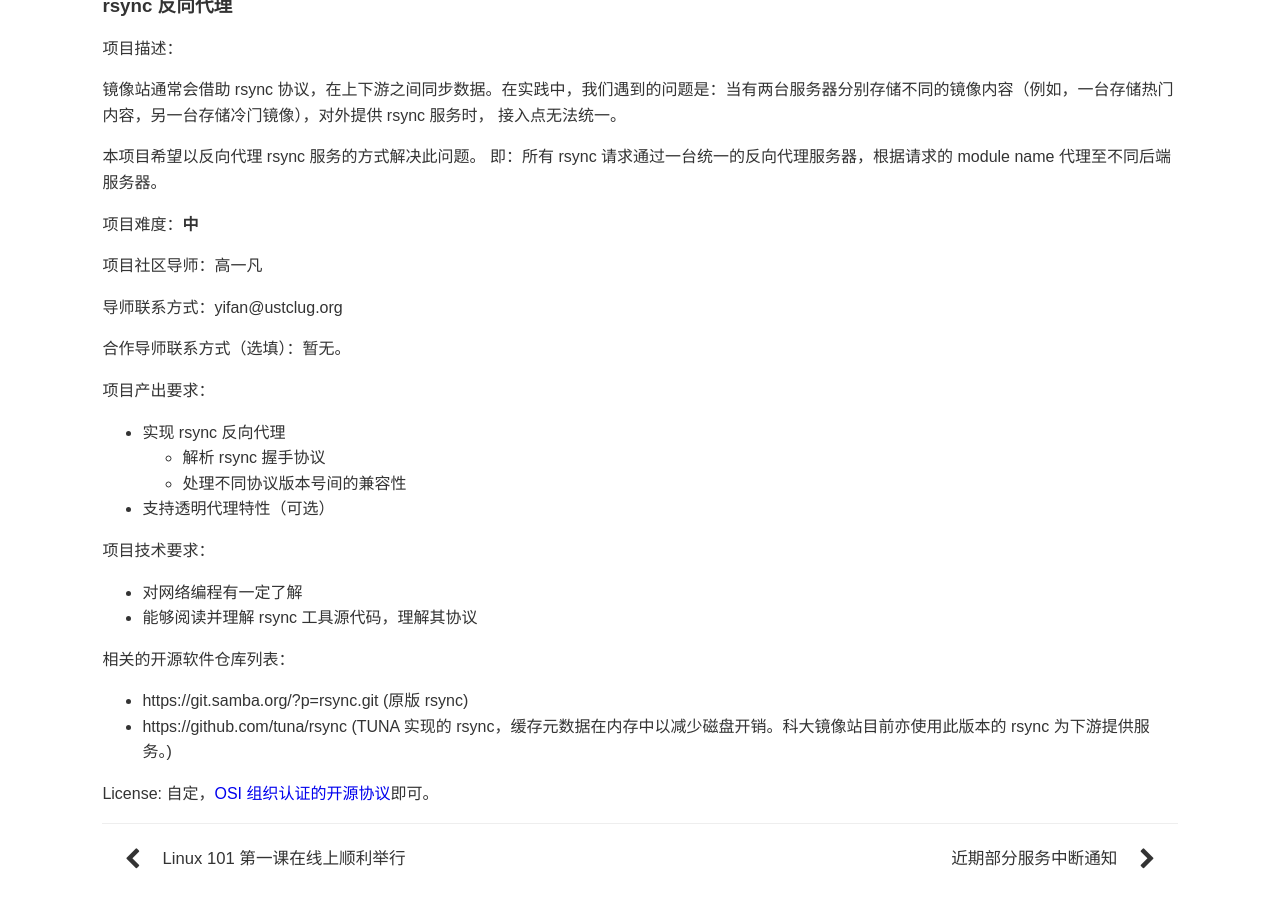
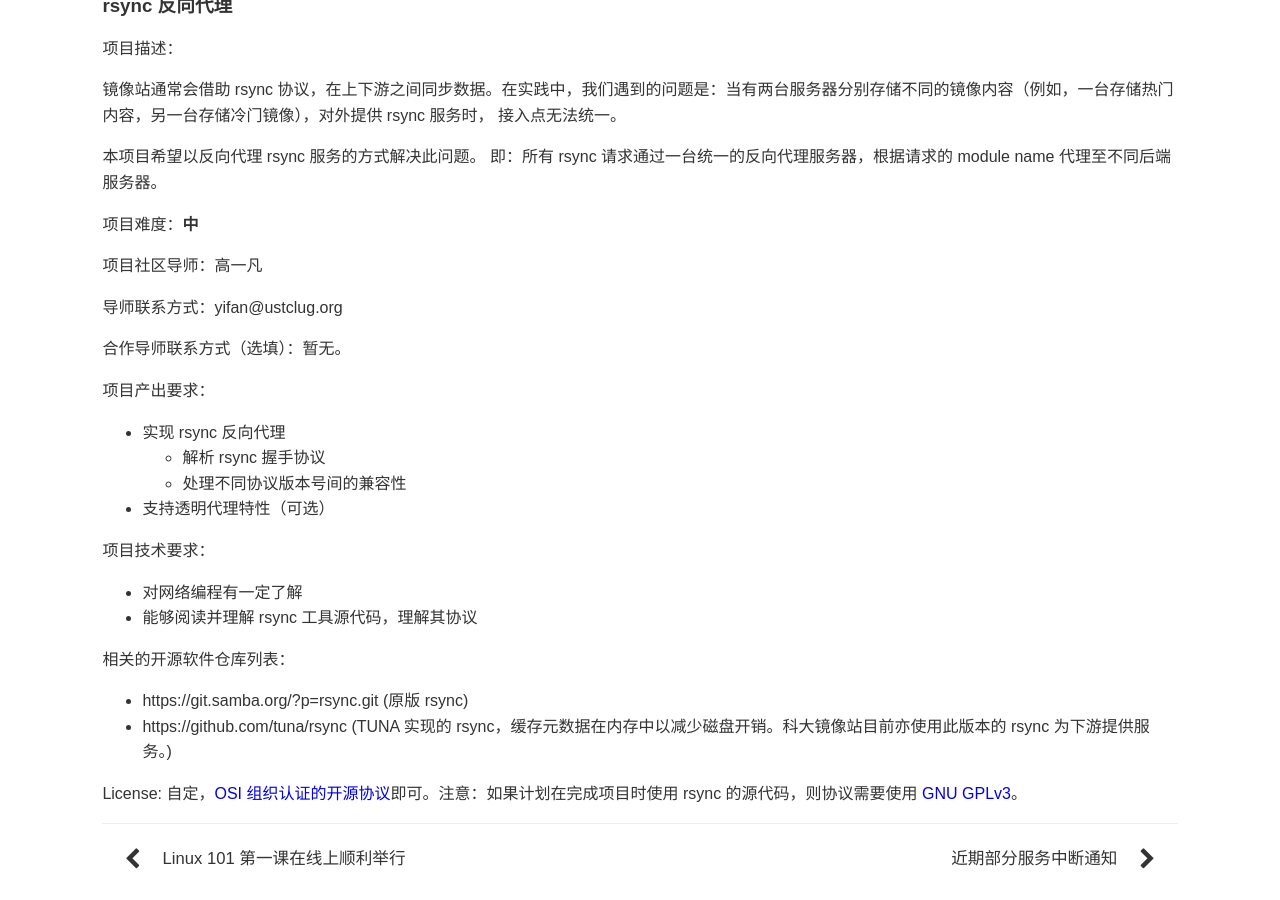
Before and after one commit to ustclug/news, a Jekyll site: the page built from _posts/2020-05-10-opensource-summer-projects.md, in a window 1280 px wide and 900 px high, scrolled down 3849 px. Built offline with Jekyll 4.4.1, drawn with Linux system fonts in a browser that asks for light colours; nearby versions of some CDN libraries.

Commit message:
rsync is under GNU GPLv3

```diff
--- a/_posts/2020-05-10-opensource-summer-projects.md
+++ b/_posts/2020-05-10-opensource-summer-projects.md
@@ -179,4 +179,4 @@
 - https://git.samba.org/?p=rsync.git (原版 rsync)
 - https://github.com/tuna/rsync (TUNA 实现的 rsync，缓存元数据在内存中以减少磁盘开销。科大镜像站目前亦使用此版本的 rsync 为下游提供服务。)
 
-License: 自定，[OSI 组织认证的开源协议](https://opensource.org/licenses)即可。
+License: 自定，[OSI 组织认证的开源协议](https://opensource.org/licenses)即可。注意：如果计划在完成项目时使用 rsync 的源代码，则协议需要使用 [GNU GPLv3](https://www.gnu.org/licenses/gpl-3.0.html)。
```
